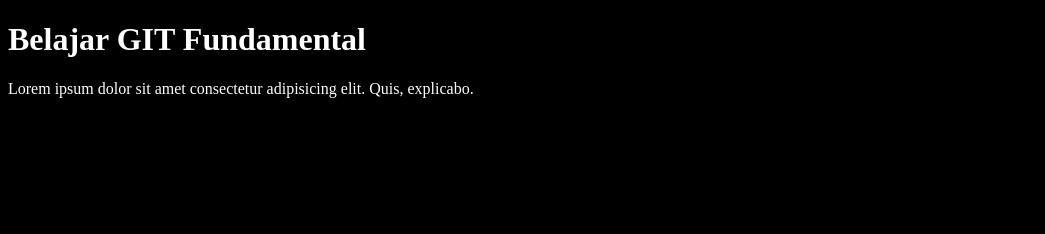
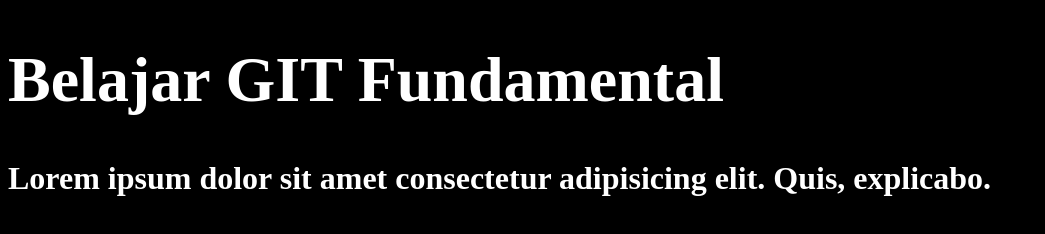
Before and after one commit to tomimandalap/learn_git, a plain HTML site: page index.html in a window 1280 px wide. Shown: the whole page, without its empty margins (0-1045 px from the left). Drawn offline with Linux system fonts and the light colour scheme.

Commit message:
menambahakan style font size dan weight di css

```diff
--- a/assets/styles.css
+++ b/assets/styles.css
@@ -1,4 +1,6 @@
 body {
   background-color: black;
   color: white;
+  font-weight: 700;
+  font-size: 32px;
 }
```
